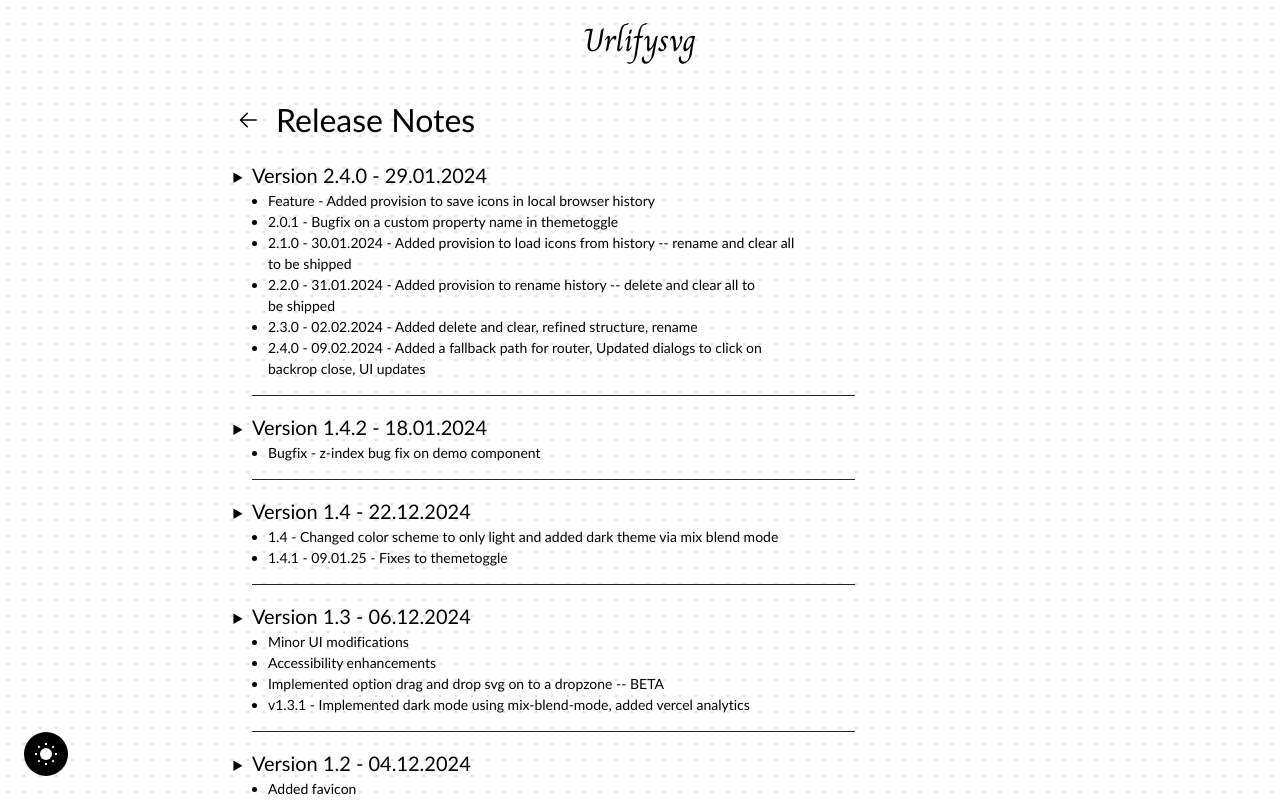
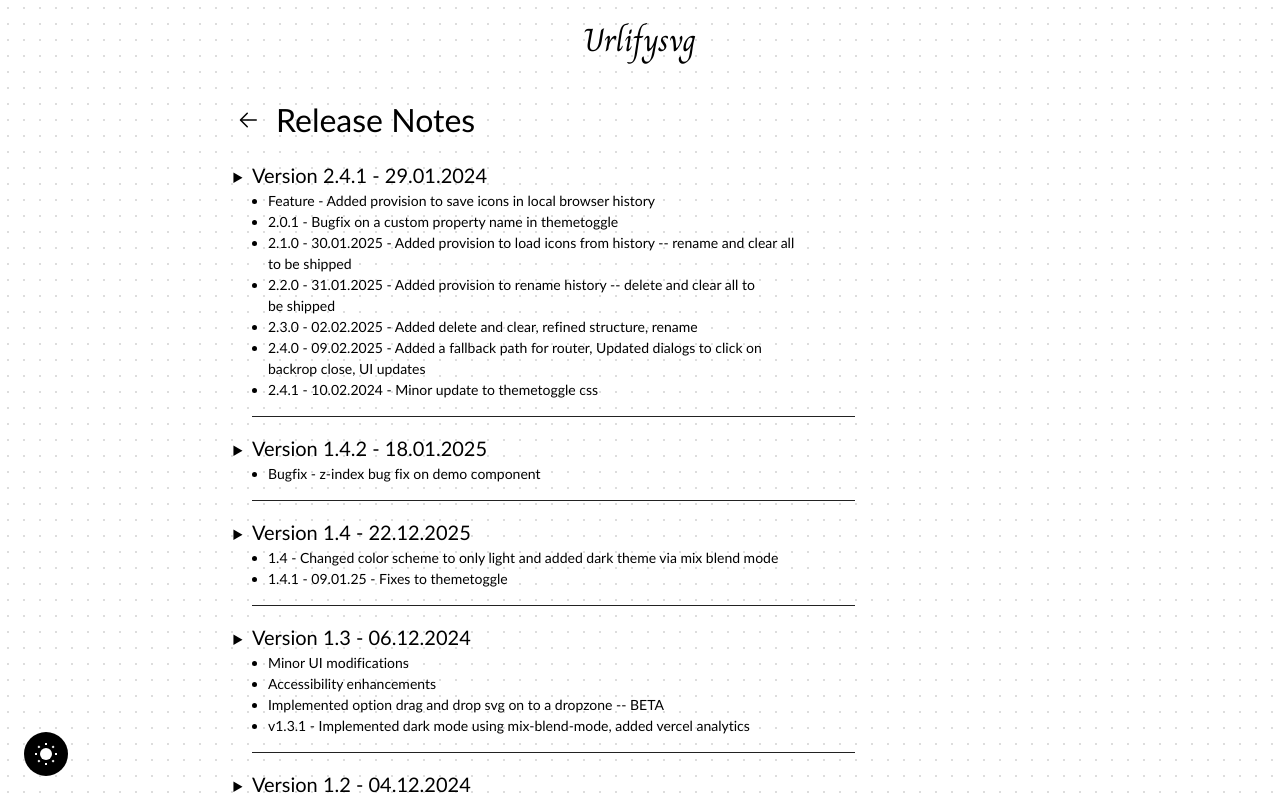
Before and after one commit to nithyarakash-t/URLifySVG, a React (Vite) app: page /releasenotes in a window 1280 px wide. Shown: the top 800 px of the page. Built offline with nearby package versions, Linux system fonts and the light colour scheme.

Commit message:
Update release notes and themetoggle styles; adjust todo items for clarity

```diff
--- a/src/_layers.scss
+++ b/src/_layers.scss
@@ -85,6 +85,7 @@ body {
 
 // @layer appcontent {
 h1 {
+  --_grad: linear-gradient(rgb(255, 211, 25), rgb(255, 41, 117), rgb(140, 30, 255)); //notcodesid.xyz
   --_gradient: conic-gradient(from 45deg, #FFD700 52%, #B8860B 61%); ;
   font-size: clamp(2rem, 9vw, 2.75rem);
   line-height: 1.15;
--- a/src/components/layout/release/release-notes.ts
+++ b/src/components/layout/release/release-notes.ts
@@ -1,26 +1,27 @@
 export const releaseNotes = [
     {
-        version: "2.4.0",
+        version: "2.4.1",
         date: "29.01.2024",
         desc: [
             "Feature - Added provision to save icons in local browser history",
             "2.0.1 - Bugfix on a custom property name in themetoggle",
-            "2.1.0 - 30.01.2024 - Added provision to load icons from history -- rename and clear all to be shipped",
-            "2.2.0 - 31.01.2024 - Added provision to rename history -- delete and clear all to be shipped",
-            "2.3.0 - 02.02.2024 - Added delete and clear, refined structure, rename",
-            "2.4.0 - 09.02.2024 - Added a fallback path for router, Updated dialogs to click on backrop close, UI updates",
+            "2.1.0 - 30.01.2025 - Added provision to load icons from history -- rename and clear all to be shipped",
+            "2.2.0 - 31.01.2025 - Added provision to rename history -- delete and clear all to be shipped",
+            "2.3.0 - 02.02.2025 - Added delete and clear, refined structure, rename",
+            "2.4.0 - 09.02.2025 - Added a fallback path for router, Updated dialogs to click on backrop close, UI updates",
+            "2.4.1 - 10.02.2024 - Minor update to themetoggle css"
         ]
     },
     {
         version: "1.4.2",
-        date: "18.01.2024",
+        date: "18.01.2025",
         desc: [
             "Bugfix - z-index bug fix on demo component",
         ]
     },
     {
         version: "1.4",
-        date: "22.12.2024",
+        date: "22.12.2025",
         desc: [
             "1.4 - Changed color scheme to only light and added dark theme via mix blend mode",
             "1.4.1 - 09.01.25 - Fixes to themetoggle",
--- a/src/components/layout/themetoggle/Themetoggle.scss
+++ b/src/components/layout/themetoggle/Themetoggle.scss
@@ -1,6 +1,6 @@
 @mixin themetoggle-theme {
-    --_themeswitch-icon-color: #fff;
-    --_themeswitch-icon-color-active: #d8334a;
+    --_themeswitch-icon-color: light-dark(#fff, #000);
+    --_themeswitch-icon-color-active: light-dark(#d8334a, green);
     --_ease-3: cubic-bezier(.25,0,.3,1);
     --_ease-elastic-3: cubic-bezier(.5,1.25,.75,1.25); //cubic-bezier(.5,-.5,.1,1.5);
     --_ease-elastic-4: cubic-bezier(.5,1.5,.75,1.25);
@@ -45,7 +45,7 @@
     height: 44px;
     width: 44px;
     border-radius: 50%;
-    background-color: transparent;
+    background-color: light-dark(transparent, #fff);
     cursor: pointer;
     z-index: 999;
     border: 0;
@@ -152,3 +152,17 @@
   --themetoggle-left: 1.5rem;
   --themetoggle-bottom: var(--themetoggle-left);
 }
+
+html {
+  &[data-theme='light'] {
+    .cc-themetoggle__button {
+      color-scheme: only light;
+    }
+  }
+
+  &[data-theme='dark'] {
+    .cc-themetoggle__button {
+      color-scheme: only dark;
+    }
+  }
+}
```
Also changed, not shown: src/todos.txt.
